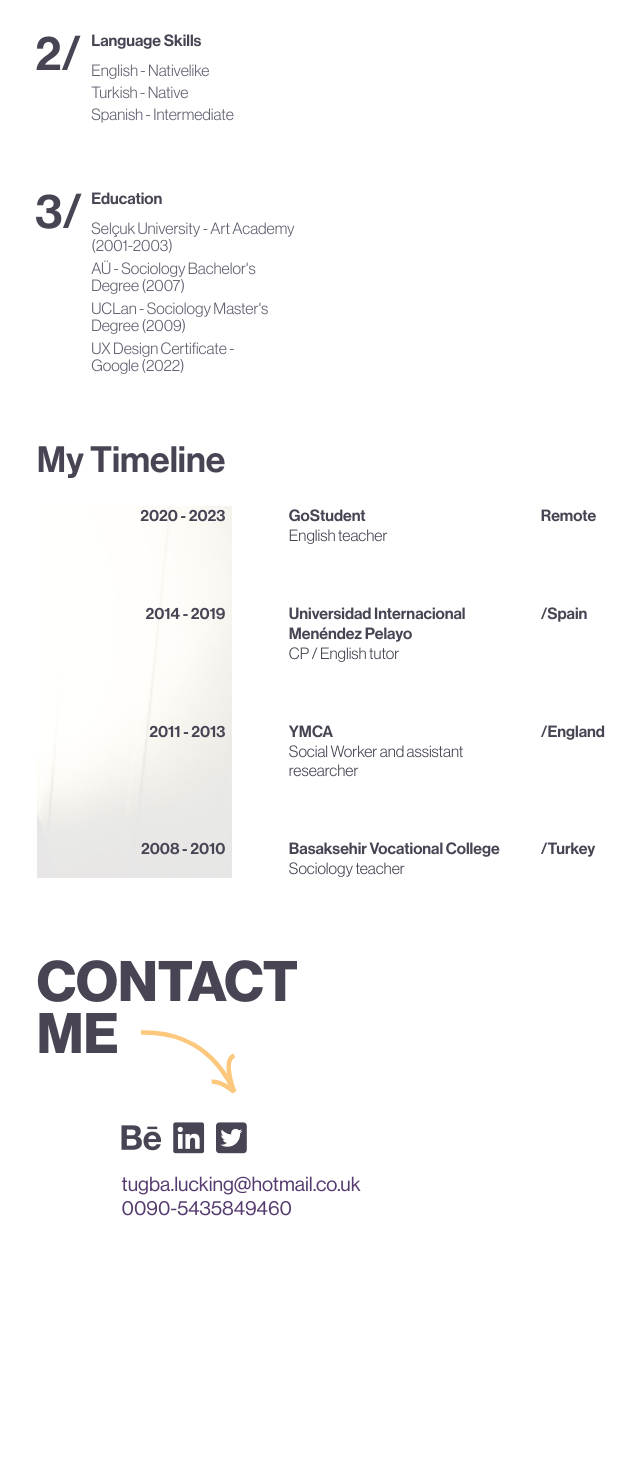
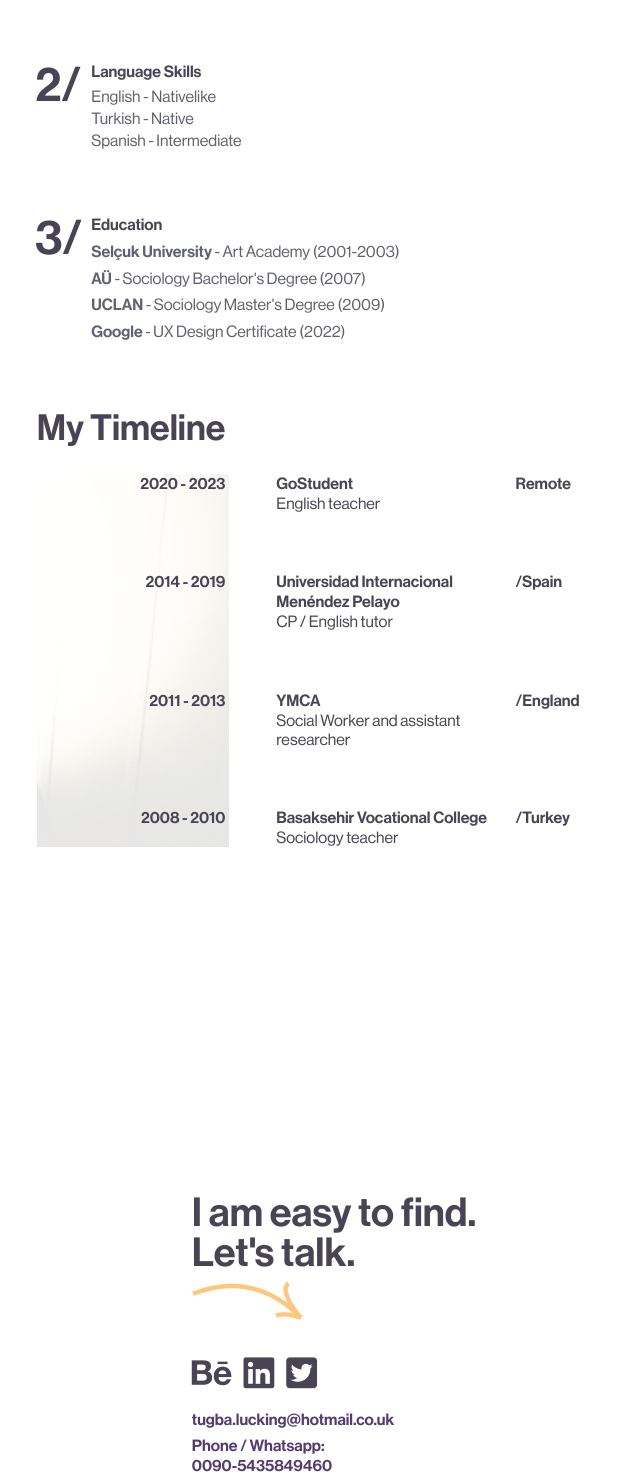
Before and after one commit to chrislwebdev/tl-designer-website, a plain HTML site: page index.html in a window 1280 px wide. Shown: the part 3306-4786 px from the top of the page, without its empty margins (306-946 px from the left). Before the commit the page ends 4587 px from the top, so only its background shows below. Drawn offline with nearby package versions, Linux system fonts and the light colour scheme; files whose address does not match are found by name; a web font is replaced by a local one.

Commit message:
A list of minor CSS changes

```diff
--- /dev/null
+++ b/designs/designs.css
@@ -0,0 +1,21 @@
+*,
+::after,
+::before {
+  margin: 0;
+  padding: 0;
+  box-sizing: inherit;
+}
+
+.sum-news-img {
+  max-width: 100%;
+  min-width: 100%;
+  width: 100%;
+  display: block;
+}
+
+@media (width > 650px) {
+  .sum-news-imgs-cont {
+    max-width: 80%;
+    margin: auto;
+  }
+}
--- a/index.html
+++ b/index.html
@@ -28,7 +28,7 @@
     />
 
     <!-- Slick slider -->
-    <link rel="stylesheet" href="./stylesheet.css" />
+    <link rel="stylesheet" href="./stylesheet.css?r=13122023" />
 
     <title>Tui Lucking</title>
   </head>
@@ -280,24 +280,23 @@
               <p class="ed-skills-entry-number">3/</p>
               <div class="ed-skills-info">
                 <p class="ed-skills-info-title">Education</p>
-                <div class="ed-skills-info-descript">
+                <!-- <div class="ed-skills-info-descript"> -->
                   <p class="ed-skills-info-item">
-                    Selçuk University - Art Academy <br />
+                    <span class="place-of-study">Selçuk University</span> - Art Academy <br />
                     (2001-2003)
                   </p>
                   <p class="ed-skills-info-item">
-                    AÜ - Sociology Bachelor's <br />
+                    <span class="place-of-study">AÜ</span> - Sociology Bachelor's <br />
                     Degree (2007)
                   </p>
                   <p class="ed-skills-info-item">
-                    UCLan - Sociology Master's <br />
-                    Degree (2009)
+                    <span class="place-of-study">UCLAN</span> - Sociology Master's Degree (2009)
                   </p>
                   <p class="ed-skills-info-item">
-                    UX Design Certificate - <br />
-                    Google (2022)
+                    <span class="place-of-study">Google</span> - UX Design Certificate <br />
+                   (2022)
                   </p>
-                </div>
+                <!-- </div> -->
               </div>
             </div>
           </article>
@@ -353,9 +352,9 @@
 
     <footer class="contact-section" id="contact-section">
       <div class="section-header-container">
-        <h2 class="section-header contact-header">
-          Contact <br />
-          me
+        <h2 class="contact-header">
+          I am easy to find. <br />
+          Let's talk.
           <img
             src="./images/section-arrow.svg"
             alt="A curved orange arrow pointing down to indicate that the content is below"
@@ -383,7 +382,7 @@
             >tugba.lucking@hotmail.co.uk</a
           >
 
-          <p class="telephone-number">0090-5435849460</p>
+          <p class="telephone-number">Phone / Whatsapp: <br> 0090-5435849460</p>
         </div>
       </div>
     </footer>
--- a/stylesheet.css
+++ b/stylesheet.css
@@ -47,6 +47,8 @@ html {
 
 body {
   color: var(--header-color);
+  color: #423b54;
+  width: 100%;
   max-width: 360px;
   margin: auto;
 }
@@ -103,6 +105,7 @@ footer {
   line-height: 2.8rem;
   font-family: var(--ff-bold);
   position: relative;
+  color: #423b54;
 }
 
 .section-arrow {
@@ -139,6 +142,7 @@ nav {
   position: relative;
   line-height: 2.4rem;
   font-family: var(--ff-bold);
+  color: #423b54;
 }
 
 .nav-arrow,
@@ -293,10 +297,7 @@ nav {
   font-size: 0.93rem;
   margin-bottom: 2rem;
   line-height: 17px;
-}
-
-.about-info > p:not(.about-2-title-number) {
-  font-family: var(--ff-light);
+  font-family: var(--ff-roman);
 }
 
 .about-2 {
@@ -331,6 +332,7 @@ nav {
   line-height: 15px;
   font-size: 0.687rem;
   color: rgba(95, 97, 112, 1);
+  font-family: var(--ff-roman);
 }
 
 /* 4. Resume */
@@ -381,7 +383,7 @@ p {
   font-size: 0.82rem;
   line-height: 1.1rem;
   color: rgba(95, 97, 112, 1);
-  font-family: var(--ff-light);
+  font-family: var(--ff-roman);
   margin-block: 0.3rem;
 }
 
@@ -432,14 +434,38 @@ p {
 }
 
 /* 5. Contact */
-.contact-arrow {
-  margin-top: -2rem;
-}
-
 footer {
   margin-bottom: 4rem;
   color: #484453;
   margin-top: 80px;
+}
+
+.contact-section {
+  padding-top: 1rem;
+  position: relative;
+  min-height: 90vh;
+  max-height: 100vh;
+  height: 90vh;
+  display: flex;
+  flex-flow: column;
+  justify-content: center;
+}
+
+.contact-header {
+  font-size: 1.8rem;
+  line-height: 1.8rem;
+  text-transform: none;
+  margin-bottom: 0;
+  position: relative;
+}
+
+.contact-arrow {
+  margin-top: -0.7rem;
+  top: 3.5rem;
+  left: 0;
+  transform: rotate(-20deg);
+  width: 5rem;
+  height: 5rem;
 }
 
 .contact-title {
@@ -447,9 +473,9 @@ footer {
 }
 
 .contact-details {
+  margin: 0;
   width: max-content;
-  margin-left: auto;
-  margin-right: 1.1rem;
+  margin-top: -4rem;
 }
 
 .social-media-icons > span > a {
@@ -459,7 +485,8 @@ footer {
 
 .email-address,
 .telephone-number {
-  font-family: var(--ff-roman);
+  font-family: var(--ff-regular);
+
   font-size: 1.1rem;
   font-weight: 500;
   line-height: 1rem;
@@ -473,18 +500,11 @@ footer {
 
 .telephone-number {
   margin-top: 0.5rem;
+  line-height: 1.3rem;
 }
 
 .footer-img-container {
   display: none;
-}
-
-.homepage-btn-container {
-  margin-top: 80px;
-  max-width: 360px;
-  margin-inline: 36px;
-  overflow: clip;
-  margin-bottom: 3rem;
 }
 
 .ext-btn {
@@ -500,6 +520,7 @@ footer {
   text-transform: capitalize;
   border-radius: 15px;
   color: #484453;
+  color: #423b54;
   font-weight: bold;
   font-size: 1rem;
 }
@@ -554,11 +575,6 @@ footer {
     width: 620px;
     margin-inline: auto;
     padding-inline: 10px;
-  }
-
-  .homepage-btn-container {
-    max-width: 620px;
-    width: 620px;
   }
 
   .nav-header {
@@ -623,8 +639,7 @@ footer {
     max-width: 250px;
     width: 240px;
     font-size: 1.15rem;
-    line-height: 27px;
-    font-family: var(--ff-light);
+    line-height: 28.5px;
   }
 
   .about-2-title-number {
@@ -680,9 +695,21 @@ footer {
     margin-left: 3rem;
   }
 
+  .ed-skills-info-title {
+    margin: 0;
+  }
+
+  .ed-skills-info-subtitle {
+    margin: 0;
+  }
+
   .ed-skills-info > p {
     font-size: 1rem;
     line-height: 22px;
+  }
+
+  .ed-skills-info-item > br {
+    display: none;
   }
 
   .timeline {
@@ -703,6 +730,7 @@ footer {
     max-width: 630px;
     grid-template-columns: 35% 35% 15%;
     margin-bottom: 3.7rem;
+    gap: 3%;
   }
 
   .timeline-entry-date,
@@ -712,20 +740,40 @@ footer {
     font-size: 1rem;
   }
 
+  .job-info-title {
+    font-family: var(--ff-roman);
+  }
+
   .timeline-entry-date {
     text-align: right;
     margin-right: 2rem;
   }
 
   /* 5. Contact */
+  .contact-section {
+    display: flex;
+    flex-flow: column;
+    width: max-content;
+    max-width: max-content;
+    min-height: 100vh;
+    height: 100vh;
+    max-height: 100vh;
+  }
+
+  .contact-header {
+    font-size: 2.5rem;
+    line-height: 2.5rem;
+    width: max-content;
+  }
 
   .contact-arrow {
-    margin-left: -9.5rem;
-    margin-top: 3.5rem;
+    margin-top: 4rem;
+    margin-left: -15.5rem;
   }
 
   .contact-details {
     margin-left: 5.3rem;
+    margin-left: 0;
     margin-top: 1rem;
   }
 
@@ -738,7 +786,12 @@ footer {
 
   .email-address,
   .telephone-number {
-    font-size: 1.25rem;
+    font-size: 1rem;
+  }
+
+  .sum-news-img {
+    margin: auto;
+    max-width: 80%;
   }
 }
 
@@ -762,7 +815,6 @@ footer {
   /* 1.Navbar / 2. Cards */
   nav,
   .cards-section,
-  .contact-section,
   .about-section,
   .resume-section {
     max-width: 955px;
@@ -823,12 +875,16 @@ footer {
     font-size: 1rem;
   }
 
+  .place-of-study {
+    font-family: var(--ff-regular);
+  }
+
   .timeline {
     margin: 0;
   }
 
   .timeline-container {
-    background-size: 31% 100%;
+    background-size: 30.5% 100%;
     background-position: 0% 100%;
   }
 
@@ -847,8 +903,7 @@ footer {
 
   /* 3. About */
   .about-section,
-  .resume-section,
-  .contact-section {
+  .resume-section {
     max-width: 705px;
     width: 705px;
     margin-left: 26%;
```
Also changed, not shown: app.js (+0 -26 lines), blog/blog.css (+27 -19 lines), blog/blog.html (+2 -18 lines), blog/entry/metamorphosis.html (+2 -2 lines), designs/sum-news-case-study.html (+11 -1 lines), designs/sum-news-ui.html (+7 -1 lines), images/card-img-3.jpg, 1 other file.
